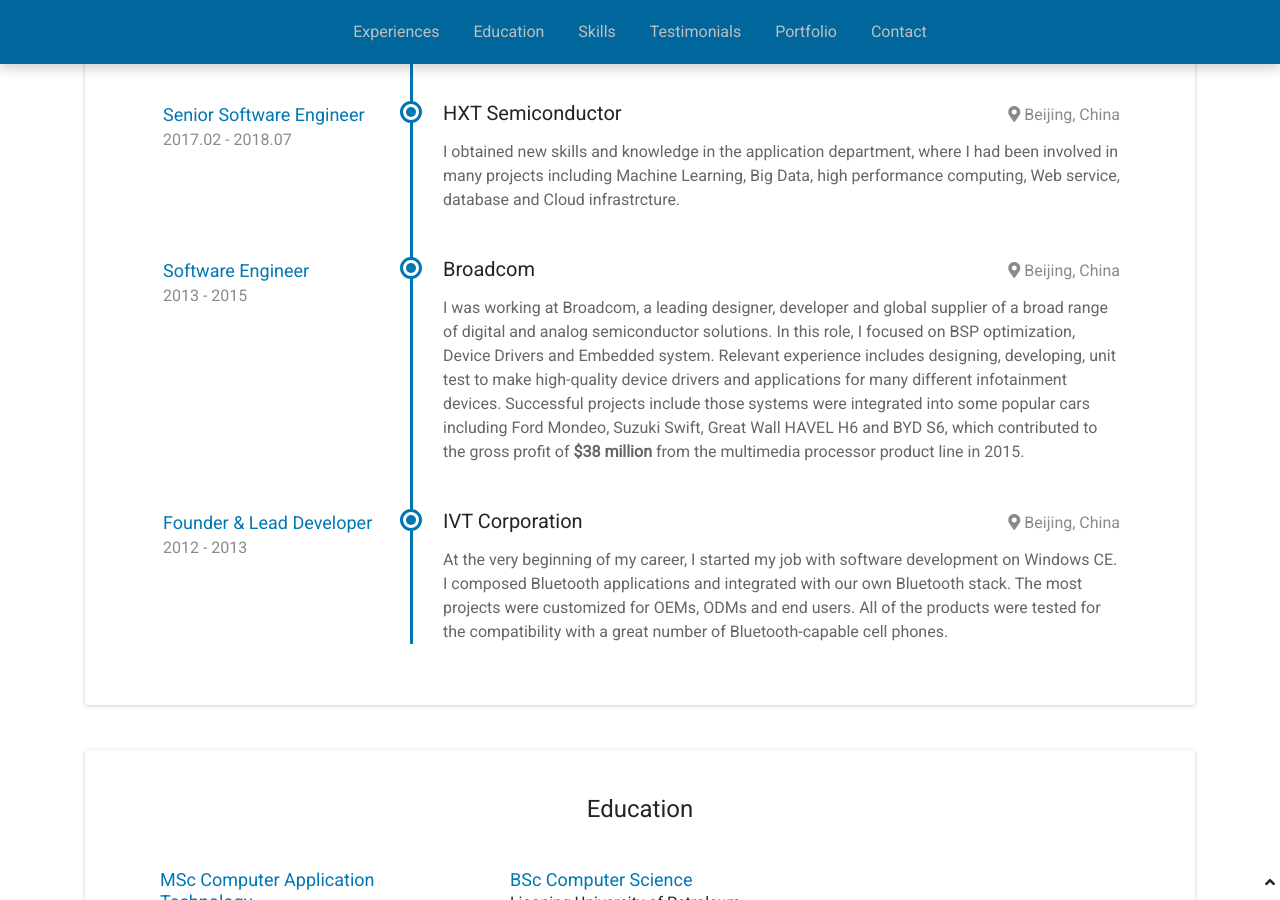
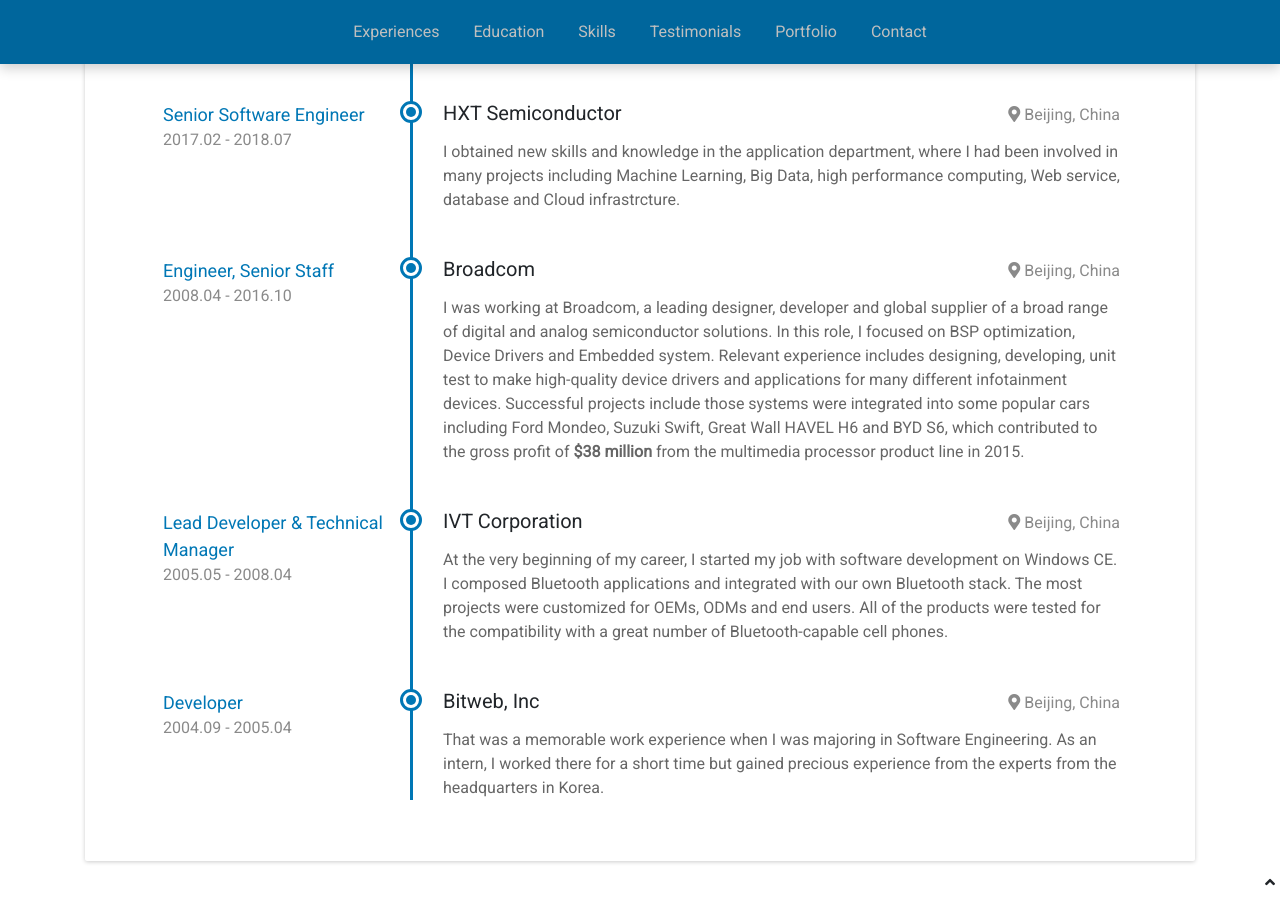
Before and after one commit to mason-mx/frontend, a Jekyll site: the page built from _posts/2019-06-15-resume.html, in a window 1280 px wide and 900 px high, scrolled down 991 px. Built offline with Jekyll 4.4.1, drawn with Linux system fonts in a browser that asks for light colours; nearby versions of some CDN libraries.

Commit message:
updated the text inside

```diff
--- a/_posts/2019-06-15-resume.html
+++ b/_posts/2019-06-15-resume.html
@@ -98,8 +98,8 @@
                         <div class="location"><i class="fas fa-map-marker-alt mr-1"></i>Beijing, China</div>
                     </div>
                     <div class="job-meta">
-                        <div class="title">Software Engineer</div>
-                        <div class="time">2013 - 2015</div>
+                        <div class="title">Engineer, Senior Staff</div>
+                        <div class="time">2008.04 - 2016.10</div>
                     </div><!--//job-meta-->
                     <div class="job-desc">
                         <p>I was working at Broadcom, a leading designer, developer and global supplier of a broad range of digital and analog semiconductor solutions. In this role, I focused on BSP optimization, Device Drivers and Embedded system. Relevant experience includes designing, developing, unit test to make high-quality device drivers and applications for many different infotainment devices. Successful projects include those systems were integrated into some popular cars including Ford Mondeo, Suzuki Swift, Great Wall HAVEL H6 and BYD S6, which contributed to the gross profit of <strong>$38 million</strong> from the multimedia processor product line in 2015.</p>
@@ -112,11 +112,25 @@
                         <div class="location"><i class="fas fa-map-marker-alt mr-1"></i>Beijing, China</div>
                     </div>
                     <div class="job-meta">
-                        <div class="title">Founder &amp; Lead Developer</div>
-                        <div class="time">2012 - 2013</div>
+                        <div class="title">Lead Developer &amp; Technical Manager</div>
+                        <div class="time">2005.05 - 2008.04</div>
                     </div><!--//job-meta-->
                     <div class="job-desc">
                         <p>At the very beginning of my career, I started my job with software development on Windows CE. I composed Bluetooth applications and integrated with our own Bluetooth stack. The most projects were customized for OEMs, ODMs and end users. All of the products were tested for the compatibility with a great number of Bluetooth-capable cell phones.</p>
+                    </div><!--//job-desc-->
+                </div><!--//item-->
+
+                <div class="item">
+                    <div class="work-place">
+                        <h3 class="place">Bitweb, Inc</h3>
+                        <div class="location"><i class="fas fa-map-marker-alt mr-1"></i>Beijing, China</div>
+                    </div>
+                    <div class="job-meta">
+                        <div class="title">Developer</div>
+                        <div class="time">2004.09 - 2005.04</div>
+                    </div><!--//job-meta-->
+                    <div class="job-desc">
+                        <p>That was a memorable work experience when I was majoring in Software Engineering. As an intern, I worked there for a short time but gained precious experience from the experts from the headquarters in Korea.</p>
                     </div><!--//job-desc-->
                 </div><!--//item-->
 
@@ -247,11 +261,10 @@
                         <blockquote class="quote">
                             <p><span class="icon-holder"><i class="fas fa-quote-left"></i></span>
                             I have been working with Mason in the same team for about 7 years in Broadcom. Mason has a very strong technical background in CPU/device architecture and the corresponding device drivers, he has rich experience in software development. Mason is also a nice man who is always ready to help you not only in the work but also in your life, he will be anyone's good friend.</p>
-
                         </blockquote>
                         <div class="source">
                             <div class="name">David Wang</div>
-                            <div class="position">Senior Manager, Intel</div>
+                            <div class="position">Senior Staff, Intel</div>
                         </div><!--//source-->
 
                     </div><!--//item-->
```
